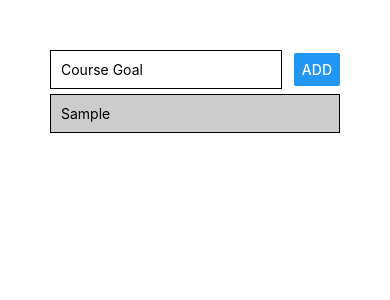
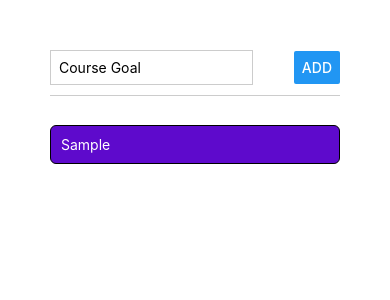
Before and after one commit to adi07rak/React-Native-App, a React Native app: screen / in a window 390 px wide. Both pictures are taken after typing "Sample" into the empty fields and a click on the button "ADD". Shown: the top 300 px of the page. Built offline with nearby package versions, Linux system fonts and the light colour scheme.

Commit message:
Distributed components: V-29

```diff
--- a/App.js
+++ b/App.js
@@ -2,24 +2,23 @@ import { StatusBar } from "expo-status-bar";
 import React, { useState } from "react";
 import { Button, StyleSheet, Text, TextInput, View, ScrollView, FlatList } from "react-native";
 
+import GoalItem from './components/GoalItem';
+import GoalInput from "./components/GoalInput";
+
 export default function App() {
-  const [enteredGoal, setEnteredGoal] = useState('');
+
   const [courseGoals, setCourseGoals] = useState([]);
 
-  function goalInputHandler(enteredText) {
-    setEnteredGoal(enteredText);
-  };
-
-  const addGoalHandler = () => {
+  const addGoalHandler = (enteredGoal) => {
     setCourseGoals([...courseGoals,
       {uid: Math.random().toString(), value: enteredGoal}
     ]);
-    setEnteredGoal('');
   };
 
   return (
     <View style={styles.screen}>
-      <View style={styles.headers}>
+      <GoalInput onAddGoal={addGoalHandler} />
+      {/* <View style={styles.headers}>
         <TextInput
           placeholder="Course Goal"
           style={styles.input_container}
@@ -27,17 +26,16 @@ export default function App() {
           value={enteredGoal}
         />
         <Button title="ADD" onPress={addGoalHandler} />
-      </View>
+      </View> */}
       <FlatList
-      keyExtractor={(item, index) => item.uid}
+        keyExtractor={(item, index) => item.uid}
         data={courseGoals}
         renderItem={ item => (
-          <View style={styles.listItem}>
-            <Text>{item.item.value}</Text>
-          </View>
+          <GoalItem text={item.item.value}/>
         )}
       />
-      {/* <ScrollView>
+    {/* [REASON:: because flatlist render only visible list and render further on scroll; while ScrollView don't]
+      <ScrollView>
         {courseGoals.map((goal, i) => (
           <View style={styles.listItem} key={goal + i}>
             <Text>{goal}</Text>
@@ -52,22 +50,4 @@ const styles = StyleSheet.create({
   screen: {
     padding: 50,
   },
-  headers: {
-    flexDirection: "row",
-    justifyContent: "space-between",
-    alignItems: "center",
-  },
-  input_container: {
-    borderColor: "black",
-    borderWidth: 1,
-    width: "80%",
-    padding: 10,
-  },
-  listItem: {
-    padding: 10,
-    backgroundColor: "#ccc",
-    borderColor: "black",
-    borderWidth: 1,
-    marginVertical: 5,
-  },
 });
--- /dev/null
+++ b/components/GoalInput.js
@@ -0,0 +1,48 @@
+import React, { useState } from 'react';
+import { View, TextInput, Button, StyleSheet } from 'react-native';
+
+function GoalInput(props) {
+    const [enteredGoal, setEnteredGoal] = useState('');
+
+    function goalInputHandler(enteredText) {
+        setEnteredGoal(enteredText);
+    };
+
+    function addGoalHandler() {
+        props.onAddGoal(enteredGoal);
+        setEnteredGoal('');
+    }
+
+    return (
+        <View style={styles.headers}>
+            <TextInput
+                placeholder="Course Goal"
+                style={styles.input_container}
+                onChangeText={goalInputHandler}
+                value={enteredGoal}
+            />
+            <Button title="ADD" onPress={addGoalHandler} />
+        </View>
+    );
+}
+
+export default GoalInput;
+
+const styles = StyleSheet.create({
+    input_container: {
+        borderColor: '#cccccc',
+        borderWidth: 1,
+        width: "70%",
+        marginRight:8,
+        padding: 8,
+    },
+    headers: {
+        flexDirection: "row",
+        justifyContent: "space-between",
+        alignItems: "center",
+        marginBottom: 24,
+        paddingBottom:10,
+        borderBottomWidth: 1,
+        borderBottomColor: '#cccccc',
+    },
+});
--- /dev/null
+++ b/components/GoalItem.js
@@ -0,0 +1,26 @@
+import React from "react";
+import { StyleSheet, View, Text } from 'react-native';
+
+function GoalItem(props) {
+    return (
+        <View style={styles.listItem}>
+            <Text style={styles.ListText}>{props.text}</Text>
+        </View>
+    );
+}
+
+export default GoalItem;
+
+const styles = StyleSheet.create({
+    listItem: {
+        padding: 10,
+        backgroundColor: '#5e0acc',
+        borderColor: "black",
+        borderWidth: 1,
+        marginVertical: 5,
+        borderRadius:6,
+      },
+    ListText: {
+        color:'white',
+    }
+});
```
